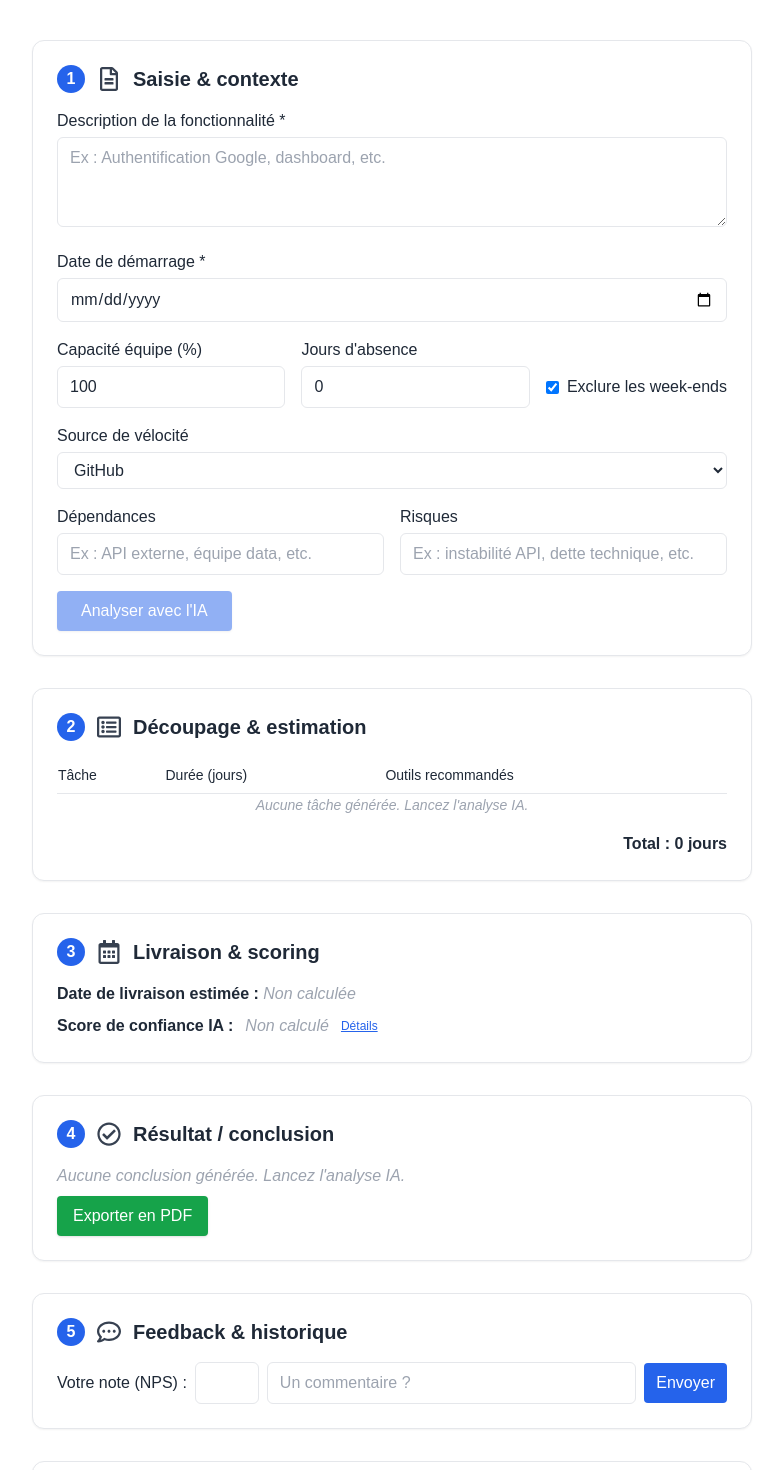
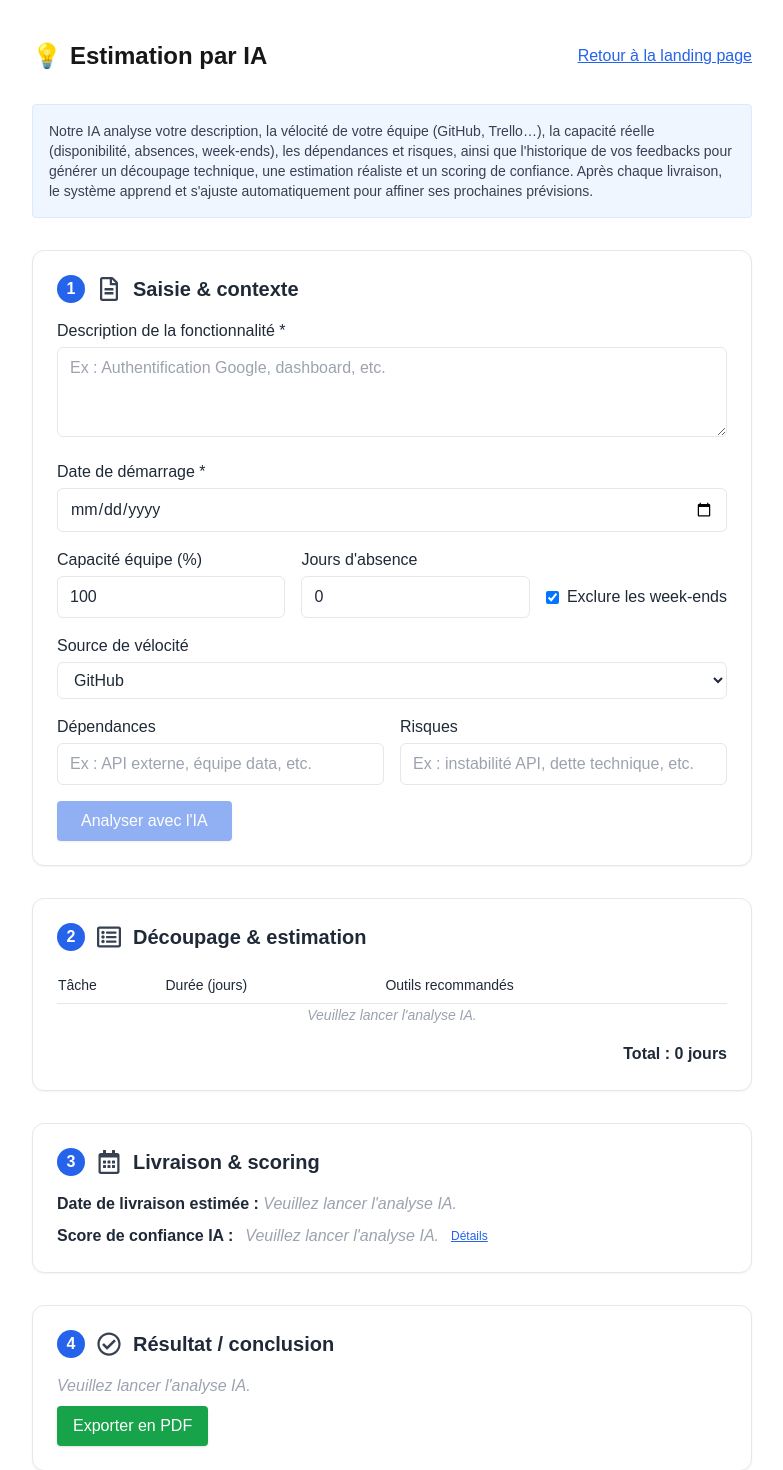
Before and after one commit to IvandeMurard/ai-delivery-estimator, a Next.js app: page / in a window 1280 px wide. Shown: the top 1470 px of the page, without its empty margins (248-1031 px from the left). Built offline with nearby package versions, Linux system fonts and the light colour scheme.

Commit message:
feat: ajout texte explicatif IA enrichie + lien landing page (UX MVP)

```diff
--- a/src/app/page.tsx
+++ b/src/app/page.tsx
@@ -3,6 +3,7 @@
 import { useState, useEffect } from "react";
 import StepLayout from "./components/StepLayout";
 import { FaRegFileAlt, FaRegListAlt, FaRegCalendarAlt, FaRegCheckCircle, FaRegCommentDots, FaRegFolderOpen } from "react-icons/fa";
+import Link from "next/link";
 
 // Dummy ExportCenter (à remplacer par le vrai composant si existant)
 function ExportCenter({ enabled }: { enabled: boolean }) {
@@ -49,6 +50,7 @@ export default function Home() {
   // Résultat / conclusion (initialisé à vide)
   const [aiCorrection, setAiCorrection] = useState("");
   const [aiText, setAiText] = useState("");
+  const [errorMsg, setErrorMsg] = useState("");
 
   // Feedback & historique
   const [nps, setNps] = useState("");
@@ -67,6 +69,7 @@ export default function Home() {
   // Handler analyse IA (appelle l'API et remplit dynamiquement les données)
   const handleAnalyze = async () => {
     setIsAnalyzing(true);
+    setErrorMsg("");
     try {
       const res = await fetch("/api/estimate", {
         method: "POST",
@@ -82,6 +85,7 @@ export default function Home() {
           risks,
         }),
       });
+      if (!res.ok) throw new Error("Erreur API");
       const data = await res.json();
       setTasks(data.tasks || []);
       setTotalDays(data.totalDays || 0);
@@ -92,19 +96,29 @@ export default function Home() {
       setAiCorrection(data.aiCorrection || "");
       setAiText(data.aiText || "");
     } catch (e) {
-      setAiText("Erreur lors de l'analyse IA.");
+      setErrorMsg("Erreur lors de l'analyse IA. Veuillez réessayer.");
       setTasks([]);
       setTotalDays(0);
       setDeliveryDate("");
       setConfidenceScore(null);
       setScoreDetails([]);
       setAiCorrection("");
+      setAiText("");
     }
     setIsAnalyzing(false);
   };
 
   return (
     <div className="max-w-screen-md mx-auto space-y-8 px-2 sm:px-6 py-10">
+      <div className="flex justify-between items-center mb-4">
+        <h1 className="text-2xl font-bold flex items-center gap-2">
+          <span role="img" aria-label="bulb">💡</span> Estimation par IA
+        </h1>
+        <Link href="/" className="text-blue-600 underline font-medium hover:text-blue-800">Retour à la landing page</Link>
+      </div>
+      <div className="bg-blue-50 border border-blue-100 rounded p-4 text-gray-700 text-sm mb-2">
+        Notre IA analyse votre description, la vélocité de votre équipe (GitHub, Trello…), la capacité réelle (disponibilité, absences, week-ends), les dépendances et risques, ainsi que l'historique de vos feedbacks pour générer un découpage technique, une estimation réaliste et un scoring de confiance. Après chaque livraison, le système apprend et s'ajuste automatiquement pour affiner ses prochaines prévisions.
+      </div>
       {/* Saisie & contexte */}
       <StepLayout id="saisie" stepNumber={1} title={<span>Saisie & contexte</span>} icon={<FaRegFileAlt />}>
         <div className="space-y-4">
@@ -199,6 +213,7 @@ export default function Home() {
           >
             {isAnalyzing ? "Analyse en cours..." : "Analyser avec l'IA"}
           </button>
+          {errorMsg && <div className="mt-2 text-red-600 text-sm">{errorMsg}</div>}
         </div>
       </StepLayout>
 
@@ -215,7 +230,7 @@ export default function Home() {
             </thead>
             <tbody>
               {tasks.length === 0 ? (
-                <tr><td colSpan={3} className="text-center text-gray-400 italic">Aucune tâche générée. Lancez l'analyse IA.</td></tr>
+                <tr><td colSpan={3} className="text-center text-gray-400 italic">Veuillez lancer l'analyse IA.</td></tr>
               ) : (
                 tasks.map((t, i) => (
                   <tr key={i} className="border-b">
@@ -237,14 +252,14 @@ export default function Home() {
       <StepLayout id="livraison" stepNumber={3} title={<span>Livraison & scoring</span>} icon={<FaRegCalendarAlt />}>
         <div className="space-y-2 text-gray-800">
           <div>
-            <span className="font-semibold">Date de livraison estimée :</span> {deliveryDate || <span className="text-gray-400 italic">Non calculée</span>}
+            <span className="font-semibold">Date de livraison estimée :</span> {deliveryDate || <span className="text-gray-400 italic">Veuillez lancer l'analyse IA.</span>}
           </div>
           <div className="flex items-center gap-3">
             <span className="font-semibold">Score de confiance IA :</span>
             {confidenceScore !== null ? (
               <span className="inline-block px-2 py-1 rounded bg-blue-100 text-blue-800 font-bold">{confidenceScore}%</span>
             ) : (
-              <span className="text-gray-400 italic">Non calculé</span>
+              <span className="text-gray-400 italic">Veuillez lancer l'analyse IA.</span>
             )}
             <button
               className="text-xs underline text-blue-600"
@@ -267,7 +282,7 @@ export default function Home() {
       {/* Résultat / conclusion */}
       <StepLayout id="resultat" stepNumber={4} title={<span>Résultat / conclusion</span>} icon={<FaRegCheckCircle />}>
         <div className="space-y-2 text-gray-800">
-          <div>{aiText || <span className="text-gray-400 italic">Aucune conclusion générée. Lancez l'analyse IA.</span>}</div>
+          <div>{aiText || <span className="text-gray-400 italic">Veuillez lancer l'analyse IA.</span>}</div>
           {aiCorrection && <div className="text-sm text-orange-600">{aiCorrection}</div>}
           <button className="mt-2 px-4 py-2 bg-green-600 text-white rounded shadow" disabled={aiText === ""}>Exporter en PDF</button>
         </div>
```
